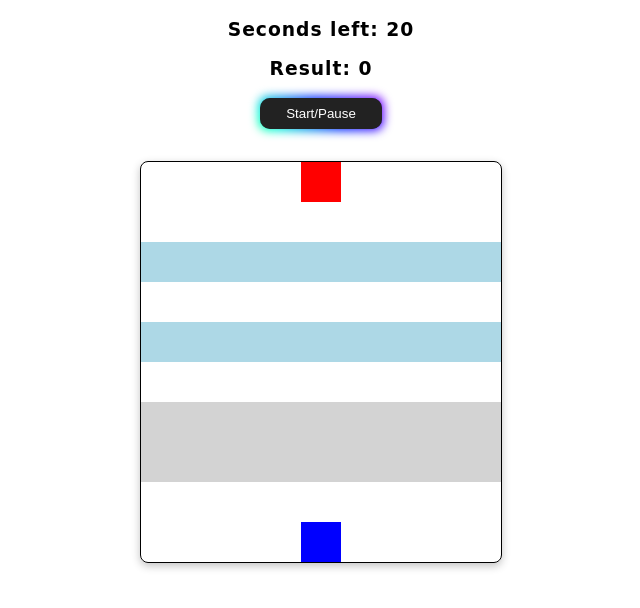
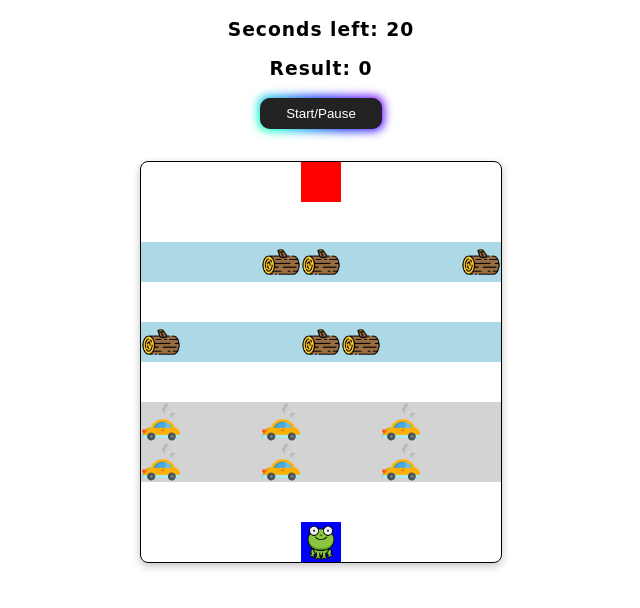
Before and after one commit to VismayAg/frogger-game, a plain HTML site: page index.html in a window 1280 px wide. Shown: the whole page, without its empty margins (319-959 px from the left). Drawn offline with Linux system fonts and the light colour scheme; the site is published under a folder, as on GitHub Pages, so addresses that start at the root find nothing.

Commit message:
Update style.css

```diff
--- a/style.css
+++ b/style.css
@@ -3,6 +3,7 @@
   font-family: cursive;
   letter-spacing: 1px;
 }
+
 #start-pause-button {
   margin-bottom: 2rem;
   padding: 0.6em 2em;
@@ -40,9 +41,11 @@
   0% {
     background-position: 0 0;
   }
+
   50% {
     background-position: 400% 0;
   }
+
   100% {
     background-position: 0 0;
   }
@@ -59,6 +62,7 @@
   top: 0;
   border-radius: 10px;
 }
+
 .grid {
   box-shadow: rgba(0, 0, 0, 0.24) 0px 3px 8px;
   border-radius: 0.5rem;
@@ -94,7 +98,7 @@
 }
 
 .frog {
-  background-image: url('/frog.png');
+  background-image: url('./frog.png');
   background-size: cover;
 }
 
@@ -107,14 +111,15 @@
 
 .l4,
 .l5 {
-  background-image: url('/wood.png');
+  background-image: url('./wood.png');
   background-size: cover;
 }
 
 .c1 {
-  background-image: url('/vehicle.png');
+  background-image: url('./vehicle.png');
   background-size: cover;
 }
+
 .c2,
 .c3 {
   background-color: lightgray !important;
```
